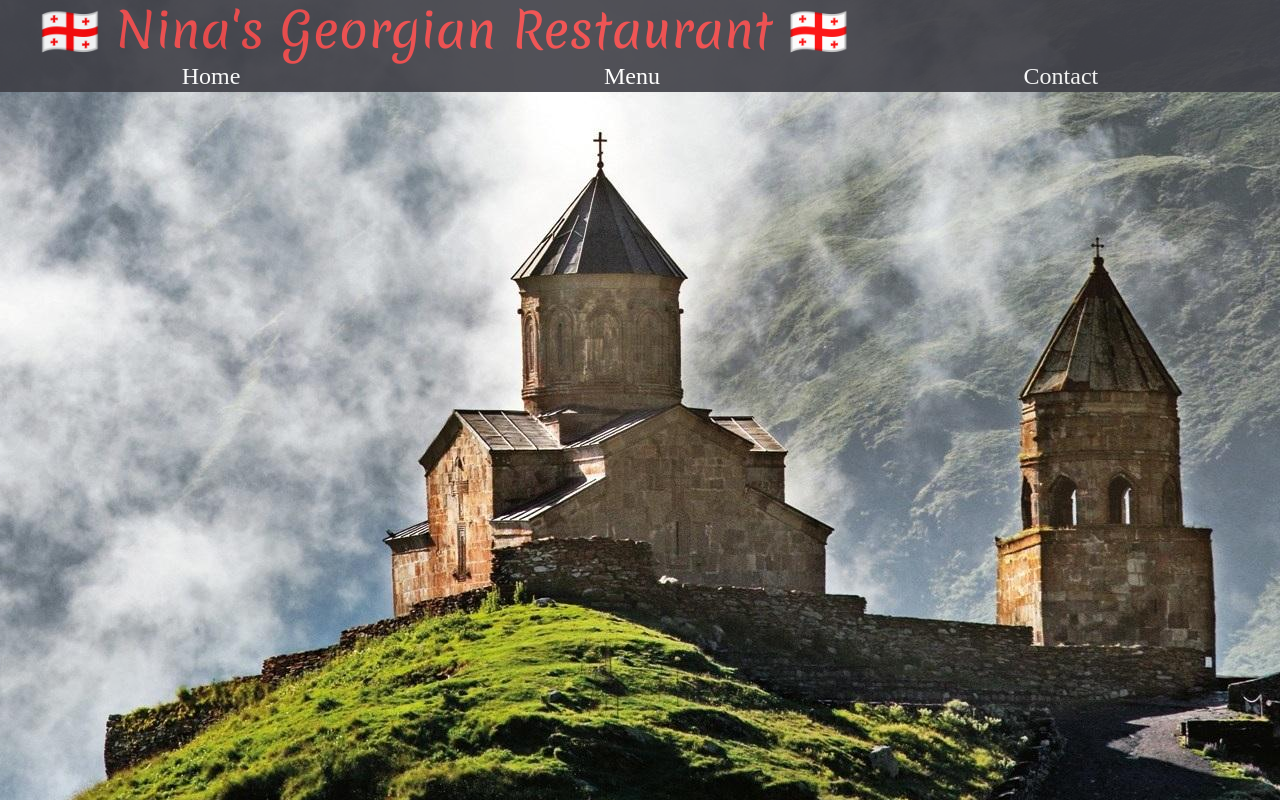
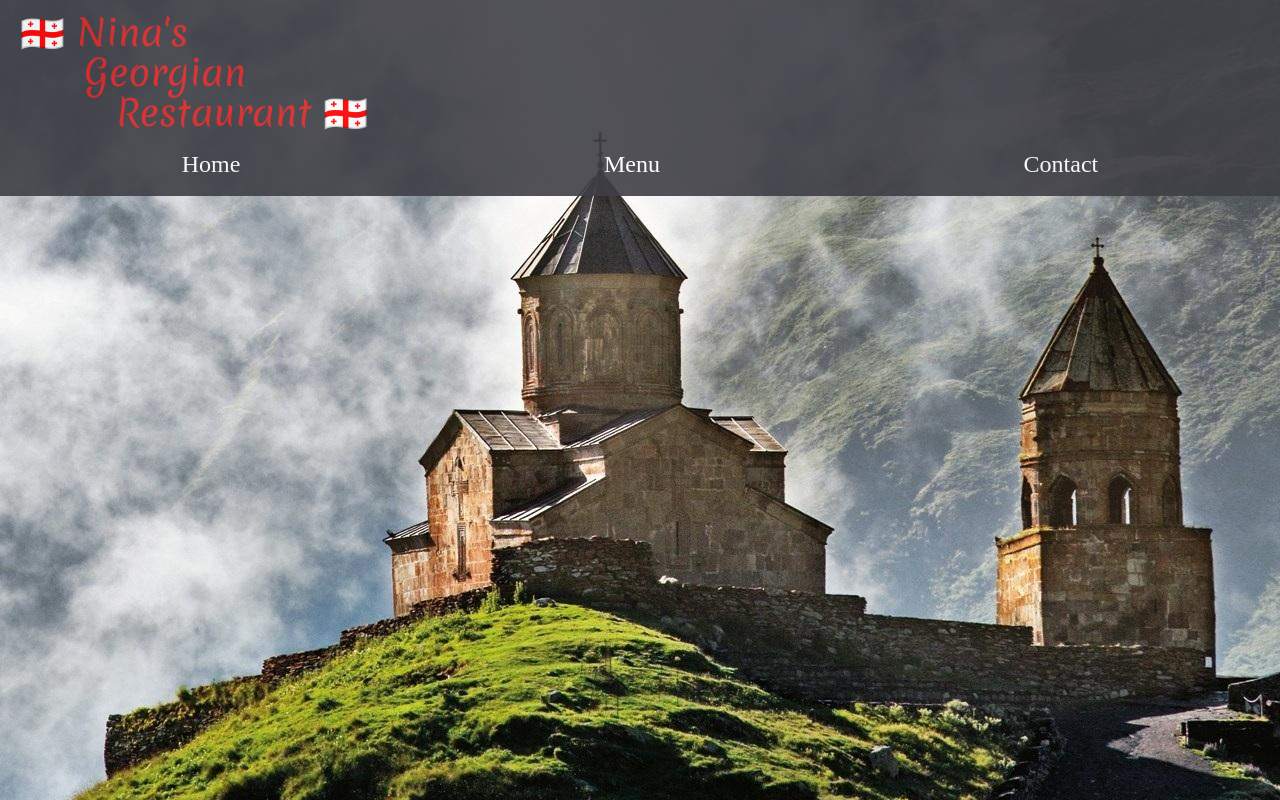
Before and after one commit to rusty-reebs/restaurant-react, a React (Create React App) app: page / in a window 1280 px wide. Built offline with nearby package versions, Linux system fonts and the light colour scheme; a web font is replaced by a local one.

Commit message:
Install react-router-dom package and set up routes

```diff
--- a/package.json
+++ b/package.json
@@ -8,6 +8,7 @@
     "@testing-library/user-event": "^13.5.0",
     "react": "^17.0.2",
     "react-dom": "^17.0.2",
+    "react-router-dom": "^6.2.2",
     "react-scripts": "5.0.0",
     "web-vitals": "^2.1.4"
   },
--- a/src/App.js
+++ b/src/App.js
@@ -1,6 +1,10 @@
+// * Next-Level Web Solutions
+// * Next-Level Web Works
+// *
 //! may need to have one main component and change content with props? or re-render each component below the nav, in the same location?
 
 import React from "react";
+import { Routes, Route, Link } from "react-router-dom";
 import kazbegi from "./img/kazbegi.jpeg";
 import NavBar from "./components/Navbar";
 
--- a/src/components/Navbar.js
+++ b/src/components/Navbar.js
@@ -9,16 +9,18 @@ const NavBar = (props) => {
   return (
     <div className="bg-zinc-700 opacity-90">
       <div
-        className="block font-merienda text-red-500 text-5xl pl-10 leading-tight"
+        className="flex flex-col mx-5 font-merienda text-red-600 text-4xl pt-3 pb-4"
         display={{
           textShadowOffset: { width: "1.5px", height: "1.5px" },
           textShadowRadius: "3px",
-          textShadowColor: "rgba(0,0,0,0.75)",
+          textShadowColor: "white",
         }}
       >
-        🇬🇪 Nina's Georgian Restaurant 🇬🇪
+        <div>🇬🇪 Nina's</div>
+        <div className="ml-16">Georgian</div>
+        <div className="ml-24">Restaurant 🇬🇪</div>
       </div>
-      <nav className="font-quattro text-white text-2xl">
+      <nav className="font-quattro text-white text-2xl pb-4">
         <ul className="flex flex-row justify-around">
           <li className=" hover:bg-black hover:text-white hover:rounded-lg">
             Home
--- a/src/index.js
+++ b/src/index.js
@@ -1,11 +1,14 @@
 import React from "react";
 import ReactDOM from "react-dom";
+import { BrowserRouter } from "react-router-dom";
 import "../src/output.css";
 import App from "./App";
 
 ReactDOM.render(
   <React.StrictMode>
-    <App />
+    <BrowserRouter>
+      <App />
+    </BrowserRouter>
   </React.StrictMode>,
   document.getElementById("root")
 );
--- a/src/output.css
+++ b/src/output.css
@@ -471,6 +471,39 @@ Ensure the default browser behavior of the `hidden` attribute.
   margin-bottom: 0.75rem;
 }
 
+.mx-5 {
+  margin-left: 1.25rem;
+  margin-right: 1.25rem;
+}
+
+.ml-3 {
+  margin-left: 0.75rem;
+}
+
+.ml-5 {
+  margin-left: 1.25rem;
+}
+
+.ml-10 {
+  margin-left: 2.5rem;
+}
+
+.ml-11 {
+  margin-left: 2.75rem;
+}
+
+.ml-20 {
+  margin-left: 5rem;
+}
+
+.ml-16 {
+  margin-left: 4rem;
+}
+
+.ml-24 {
+  margin-left: 6rem;
+}
+
 .block {
   display: block;
 }
@@ -479,12 +512,28 @@ Ensure the default browser behavior of the `hidden` attribute.
   display: flex;
 }
 
+.w-full {
+  width: 100%;
+}
+
 .flex-row {
   flex-direction: row;
 }
 
 .flex-col {
   flex-direction: column;
+}
+
+.justify-start {
+  justify-content: flex-start;
+}
+
+.justify-end {
+  justify-content: flex-end;
+}
+
+.justify-center {
+  justify-content: center;
 }
 
 .justify-between {
@@ -525,6 +574,11 @@ Ensure the default browser behavior of the `hidden` attribute.
   padding-bottom: 1.5rem;
 }
 
+.py-4 {
+  padding-top: 1rem;
+  padding-bottom: 1rem;
+}
+
 .pl-2 {
   padding-left: 0.5rem;
 }
@@ -549,8 +603,20 @@ Ensure the default browser behavior of the `hidden` attribute.
   padding-bottom: 0.75rem;
 }
 
+.pt-3 {
+  padding-top: 0.75rem;
+}
+
+.text-left {
+  text-align: left;
+}
+
 .text-center {
   text-align: center;
+}
+
+.text-right {
+  text-align: right;
 }
 
 .font-merienda {
@@ -584,6 +650,11 @@ Ensure the default browser behavior of the `hidden` attribute.
 .text-xl {
   font-size: 1.25rem;
   line-height: 1.75rem;
+}
+
+.text-4xl {
+  font-size: 2.25rem;
+  line-height: 2.5rem;
 }
 
 .leading-relaxed {
@@ -620,6 +691,11 @@ Ensure the default browser behavior of the `hidden` attribute.
 .text-white {
   --tw-text-opacity: 1;
   color: rgb(255 255 255 / var(--tw-text-opacity));
+}
+
+.text-red-400 {
+  --tw-text-opacity: 1;
+  color: rgb(248 113 113 / var(--tw-text-opacity));
 }
 
 .opacity-50 {
```
Also changed, not shown: 1 other file (tests, documents, lock files or other folders).
